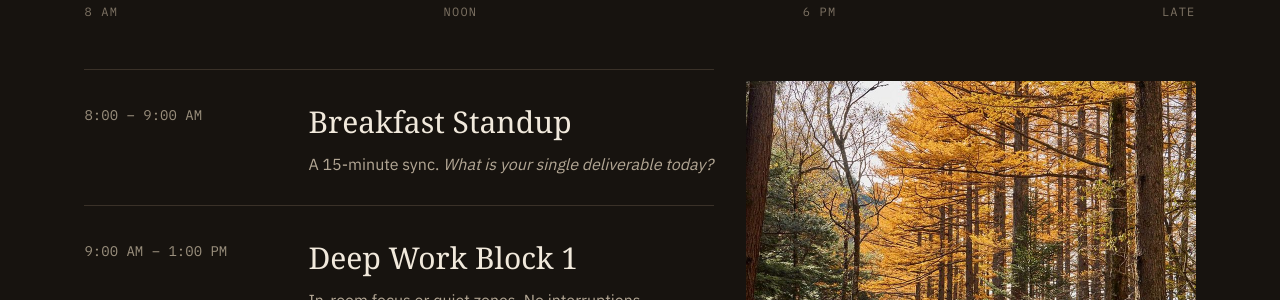
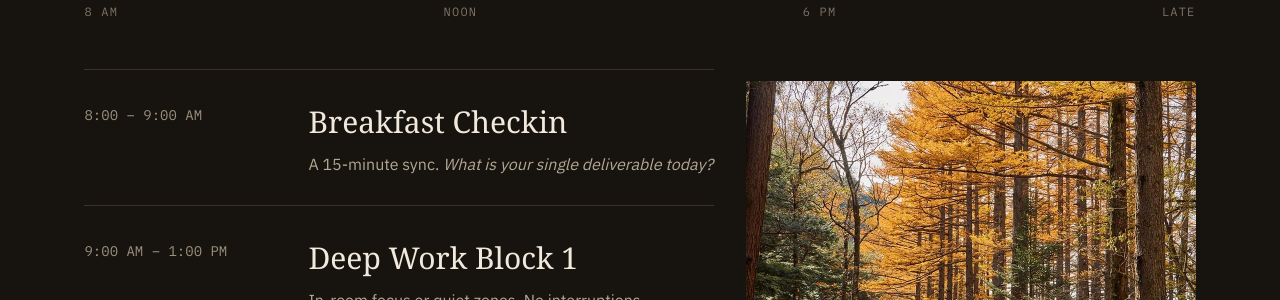
Before and after one commit to BruceEckel/developer-studio-retreat, a Jekyll site: the page built from index.md, in a window 1280 px wide and 900 px high, scrolled down 1705 px. Shown: the part 159-459 px from the top of the window. Built offline with Jekyll 4.4.1, drawn with Linux system fonts in a browser that asks for light colours; some web fonts are replaced; comment, search, counter and statistics services are not loaded.

Commit message:
Rename Breakfast Standup to Breakfast Checkin
Co-Authored-By: Claude Fable 5 <noreply@anthropic.com>
Claude-Session: https://claude.ai/code/session_01VmKJ42KRS4uVBuzi3yJXQ4

```diff
--- a/_data/retreat.yml
+++ b/_data/retreat.yml
@@ -3,7 +3,7 @@
 
 schedule:
   - time: 8:00 – 9:00 AM
-    title: Breakfast Standup
+    title: Breakfast Checkin
     detail: A 15-minute sync. <em>What is your single deliverable today?</em>
   - time: 9:00 AM – 1:00 PM
     title: Deep Work Block 1
```
